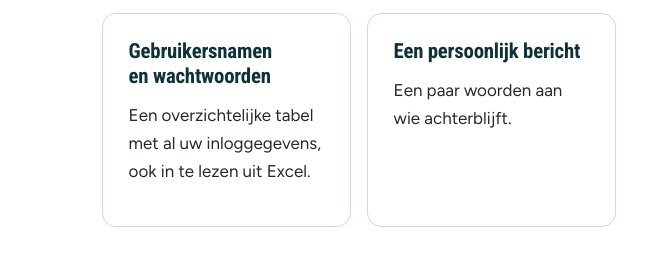
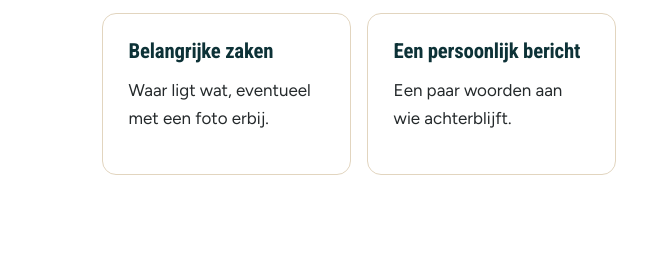
Before and after one commit to TonGusano/mooigemaakt, a plain HTML site: page nabestaanden.html in a window 1280 px wide. Shown: the part 1499-1778 px from the top of the page, 0-659 px from the left. Drawn offline with Linux system fonts and the light colour scheme.

Commit message:
MooiGemaakt: blokje Belangrijke zaken terug in plaats van Gebruikersnamen en wachtwoorden
Co-Authored-By: Claude Opus 5.5 <noreply@anthropic.com>

```diff
--- a/nabestaanden.html
+++ b/nabestaanden.html
@@ -77,7 +77,7 @@
             <div class="card card--plain"><h3>Accounts en wachtwoorden</h3><p>E-mail, DigiD, sociale media en wat ermee moet gebeuren.</p></div>
             <div class="card card--plain"><h3>Geld en verzekeringen</h3><p>Banken, pensioen, hypotheek, verzekeringen en wat ermee moet gebeuren.</p></div>
             <div class="card card--plain"><h3>Abonnementen</h3><p>Van energie en internet tot streamingdiensten, met hoe u ze opzegt.</p></div>
-            <div class="card card--plain"><h3>Gebruikersnamen en wachtwoorden</h3><p>Een overzichtelijke tabel met al uw inloggegevens, ook in te lezen uit Excel.</p></div>
+            <div class="card card--plain"><h3>Belangrijke zaken</h3><p>Waar ligt wat, eventueel met een foto erbij.</p></div>
             <div class="card card--plain"><h3>Een persoonlijk bericht</h3><p>Een paar woorden aan wie achterblijft.</p></div>
           </div>
           <div class="hulp-rechts">
```
